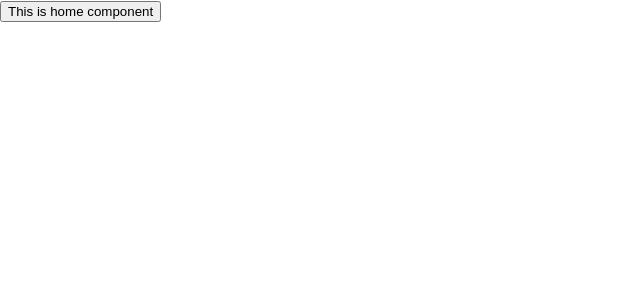
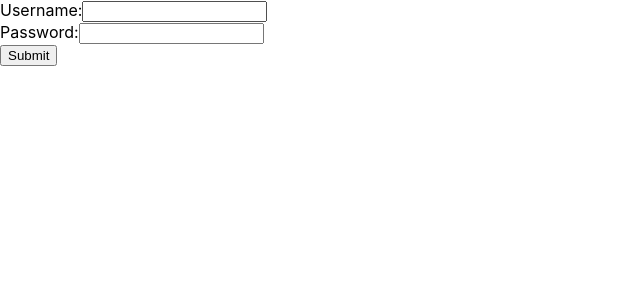
Before and after one commit to dennissai/TT2_14, a React (Create React App) app in the folder frontend/: page / in a window 1280 px wide. Shown: the top 300 px of the page, without its empty margins (0-640 px from the left). Built offline with nearby package versions, Linux system fonts and the light colour scheme.

Commit message:
update login page

```diff
--- a/frontend/src/pages/loginpage.js
+++ b/frontend/src/pages/loginpage.js
@@ -1,13 +1,62 @@
-import React from "react";
+import React, { useState } from "react";
+import { Link } from "react-router-dom";
 import Home from "./Home";
 
 const Loginpage = () => {
+  const [firstName, setFirstName] = useState("");
+  const [password, setPassword] = useState("");
+
+  // const handleAPI = () => {
+  //   //verify
+  //   <Link to='/' />;
+  // };
+
+  const handleSubmit = (e) => {
+    e.preventDefault();
+    console.log("hello world");
+
+    // if (firstName && password) {
+
+    // }
+  };
+
   return (
-    <div>
-      <button>
-        <Home />
-      </button>
-    </div>
+    <>
+      <article>
+        <form onSubmit={handleSubmit}>
+          <div className='form-control'>
+            <label htmlFor='firstName'>Username:</label>
+            <input
+              type='text'
+              id='firstName'
+              name='firstName'
+              value={firstName}
+              onChange={(e) => setFirstName(e.target.value)}
+            />
+          </div>
+          <div className='form-control'>
+            <label htmlFor='password'>Password:</label>
+            <input
+              type='text'
+              id='password'
+              name='password'
+              value={password}
+              onChange={(e) => setPassword(e.target.value)}
+            />
+          </div>
+          <button type='submit'>Submit</button>
+        </form>
+        {/* {people.map((person) => {
+          const { id, firstName, Email } = person;
+          return (
+            <div key={id} className='item'>
+              <h4>{firstName}</h4>
+              <p>{email}</p>
+            </div>
+          );
+        })} */}
+      </article>
+    </>
   );
 };
 
```
Also changed, not shown: frontend/src/App.js (+9 -3 lines).
